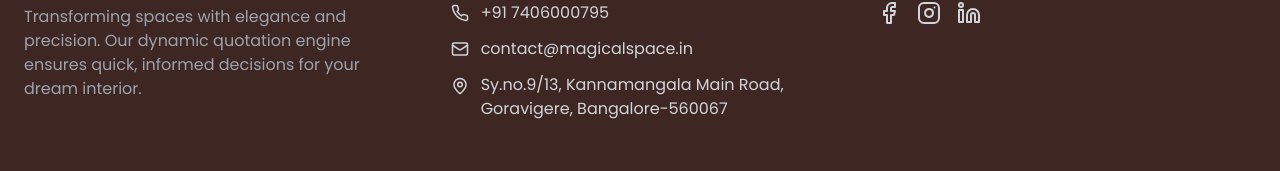
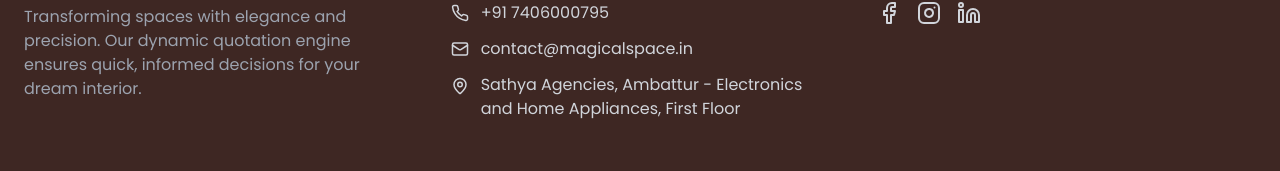
Before and after one commit to MathanCR7/Magical_Space, a Next.js app: page / in a window 1280 px wide. Shown: the part 7956-8127 px from the top of the page. Built offline with nearby package versions, Linux system fonts and the light colour scheme; no server answers; the database is empty.

Commit message:
fix: Contact details update

```diff
--- a/src/app/components/Footer.tsx
+++ b/src/app/components/Footer.tsx
@@ -5,6 +5,7 @@ export function Footer() {
         <footer className="bg-brand-brown text-white">
             <div className="container mx-auto px-6 py-16">
                 <div className="grid grid-cols-1 md:grid-cols-3 gap-12">
+                    {/* Column 1: Brand Info */}
                     <div>
                         <h3 className="text-2xl font-bold mb-4">
                             <span className="text-white">Magical</span>
@@ -12,14 +13,41 @@ export function Footer() {
                         </h3>
                         <p className="text-gray-400">Transforming spaces with elegance and precision. Our dynamic quotation engine ensures quick, informed decisions for your dream interior.</p>
                     </div>
+
+                    {/* Column 2: Contact Info */}
                     <div>
                         <h3 className="text-xl font-semibold mb-4 text-brand-gold">Quick Connect</h3>
                         <ul className="space-y-3 text-gray-300">
-                            <li className="flex items-center hover:text-brand-gold transition-colors"><Phone size={18} className="mr-3" /> +91 7406000795</li>
-                            <li className="flex items-center hover:text-brand-gold transition-colors"><Mail size={18} className="mr-3" /> contact@magicalspace.in</li>
-                            <li className="flex items-start"><MapPin size={18} className="mr-3 mt-1 flex-shrink-0" /> Sy.no.9/13, Kannamangala Main Road, Goravigere, Bangalore-560067</li>
+                            {/* Phone Link */}
+                            <li className="flex items-center">
+                                <a href="tel:+917406000795" className="flex items-center hover:text-brand-gold transition-colors">
+                                    <Phone size={18} className="mr-3" />
+                                    +91 7406000795
+                                </a>
+                            </li>
+                            {/* Email Link */}
+                            <li className="flex items-center">
+                                <a href="mailto:contact@magicalspace.in" className="flex items-center hover:text-brand-gold transition-colors">
+                                    <Mail size={18} className="mr-3" />
+                                    contact@magicalspace.in
+                                </a>
+                            </li>
+                            {/* Map Link */}
+                            <li className="flex items-start">
+                                <a
+                                    href="https://maps.app.goo.gl/heScqwCjxVUntG6T6"
+                                    target="_blank"
+                                    rel="noopener noreferrer"
+                                    className="flex items-start hover:text-brand-gold transition-colors"
+                                >
+                                    <MapPin size={18} className="mr-3 mt-1 flex-shrink-0" />
+                                    <span>Sathya Agencies, Ambattur - Electronics and Home Appliances, First Floor</span>
+                                </a>
+                            </li>
                         </ul>
                     </div>
+
+                    {/* Column 3: Social Media */}
                     <div>
                         <h3 className="text-xl font-semibold mb-4 text-brand-gold">Follow Us</h3>
                         <div className="flex space-x-4">
@@ -29,6 +57,8 @@ export function Footer() {
                         </div>
                     </div>
                 </div>
+
+                {/* Bottom Copyright Notice */}
                 <div className="mt-16 border-t border-gray-700 pt-8 text-center text-gray-500 text-sm">
                     <p>© {new Date().getFullYear()} Magical Space. All Rights Reserved.</p>
                 </div>
```
